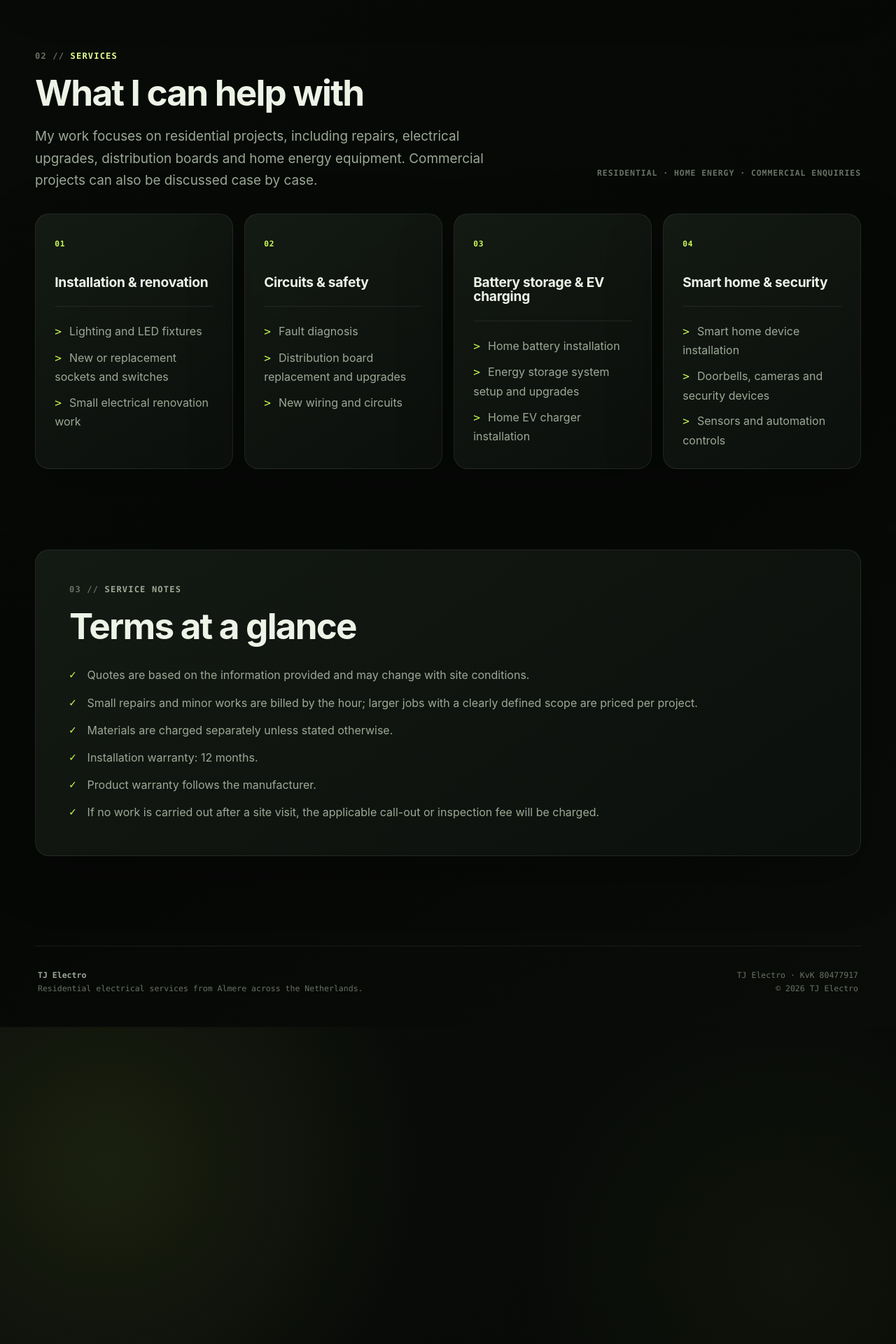
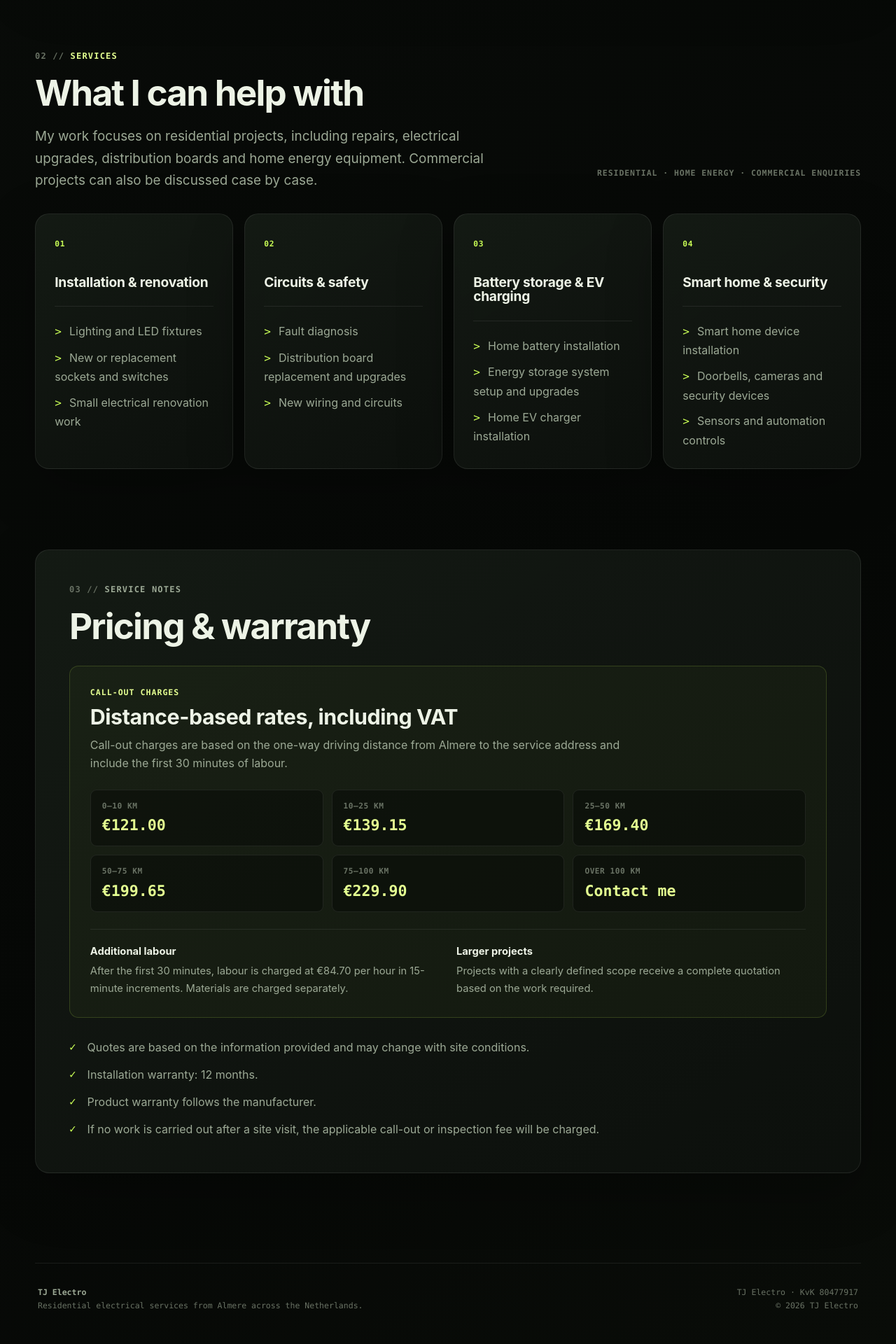
Before and after one commit to Studio-TJ/studio-tj-electrician-web, a Jekyll site: the page built from index.html, in a window 1280 px wide. Shown: the part 1012-2932 px from the top of the page at 70% size. Built offline with Jekyll 4.4.1, drawn with Linux system fonts in a browser that asks for light colours.

Commit message:
Add distance-based call-out pricing

```diff
--- a/_data/i18n/en.yml
+++ b/_data/i18n/en.yml
@@ -65,11 +65,30 @@ home:
           - "Sensors and automation controls"
   terms:
     eyebrow: "Service notes"
-    heading: "Terms at a glance"
+    heading: "Pricing & warranty"
+    pricing:
+      label: "Call-out charges"
+      heading: "Distance-based rates, including VAT"
+      intro: "Call-out charges are based on the one-way driving distance from Almere to the service address and include the first 30 minutes of labour."
+      bands:
+        - distance: "0–10 km"
+          price: "€121.00"
+        - distance: "10–25 km"
+          price: "€139.15"
+        - distance: "25–50 km"
+          price: "€169.40"
+        - distance: "50–75 km"
+          price: "€199.65"
+        - distance: "75–100 km"
+          price: "€229.90"
+        - distance: "Over 100 km"
+          price: "Contact me"
+      labour_label: "Additional labour"
+      labour_note: "After the first 30 minutes, labour is charged at €84.70 per hour in 15-minute increments. Materials are charged separately."
+      project_label: "Larger projects"
+      project_note: "Projects with a clearly defined scope receive a complete quotation based on the work required."
     items:
       - "Quotes are based on the information provided and may change with site conditions."
-      - "Small repairs and minor works are billed by the hour; larger jobs with a clearly defined scope are priced per project."
-      - "Materials are charged separately unless stated otherwise."
       - "Installation warranty: 12 months."
       - "Product warranty follows the manufacturer."
       - "If no work is carried out after a site visit, the applicable call-out or inspection fee will be charged."
--- a/_data/i18n/zh.yml
+++ b/_data/i18n/zh.yml
@@ -65,11 +65,30 @@ home:
           - "传感器与自动化控制"
   terms:
     eyebrow: "施工前先说明"
-    heading: "报价和保修"
+    heading: "收费和保修"
+    pricing:
+      label: "上门服务收费"
+      heading: "按距离分档，价格均含 BTW"
+      intro: "以下上门服务费按从 Almere 到服务地址的单程行车距离计算，并包含前 30 分钟工时。"
+      bands:
+        - distance: "0–10 km"
+          price: "€121.00"
+        - distance: "10–25 km"
+          price: "€139.15"
+        - distance: "25–50 km"
+          price: "€169.40"
+        - distance: "50–75 km"
+          price: "€199.65"
+        - distance: "75–100 km"
+          price: "€229.90"
+        - distance: "100 km 以上"
+          price: "具体沟通"
+      labour_label: "后续工时"
+      labour_note: "超过前 30 分钟后，按 €84.70/小时计费，每 15 分钟为一个计费单位；材料费另计。"
+      project_label: "较大项目"
+      project_note: "工程范围明确的项目会根据实际施工内容提供完整报价。"
     items:
       - "报价会根据你提供的资料预估；如果现场情况与描述有出入，费用可能相应调整。"
-      - "零散维修和小型施工按工时计费；工程范围明确的较大项目按项目统一报价。"
-      - "除非报价中另有说明，材料费另计。"
       - "施工部分提供 12 个月保修。"
       - "设备和产品的保修以厂家规定为准。"
       - "如果上门后没有进行施工，将收取相应的上门费或检查费。"
--- a/_includes/pages/home.html
+++ b/_includes/pages/home.html
@@ -66,6 +66,29 @@
   <article class="panel content-card">
     <p class="eyebrow"><span aria-hidden="true">03 //</span> {{ home.terms.eyebrow }}</p>
     <h2 id="terms-title">{{ home.terms.heading }}</h2>
+
+    <div class="pricing-summary">
+      <div class="pricing-summary-copy">
+        <p class="pricing-label">{{ home.terms.pricing.label }}</p>
+        <h3>{{ home.terms.pricing.heading }}</h3>
+        <p>{{ home.terms.pricing.intro }}</p>
+      </div>
+
+      <dl class="pricing-bands">
+        {% for band in home.terms.pricing.bands %}
+          <div>
+            <dt>{{ band.distance }}</dt>
+            <dd>{{ band.price }}</dd>
+          </div>
+        {% endfor %}
+      </dl>
+
+      <div class="pricing-notes">
+        <p><strong>{{ home.terms.pricing.labour_label }}</strong>{{ home.terms.pricing.labour_note }}</p>
+        <p><strong>{{ home.terms.pricing.project_label }}</strong>{{ home.terms.pricing.project_note }}</p>
+      </div>
+    </div>
+
     <ul class="check-list">
       {% for item in home.terms.items %}
         <li>{{ item }}</li>
--- a/assets/css/style.scss
+++ b/assets/css/style.scss
@@ -483,6 +483,83 @@ html[lang="zh"] .hero h1 {
 
 .content-card p:not(.large-copy) {
   color: var(--muted);
+}
+
+.pricing-summary {
+  margin-top: 1.8rem;
+  padding: clamp(1.2rem, 3vw, 1.8rem);
+  border: 1px solid var(--line);
+  border-radius: var(--radius-small);
+  background: rgba(202, 255, 86, 0.035);
+}
+
+.pricing-summary-copy {
+  max-width: 760px;
+}
+
+.pricing-summary-copy h3 {
+  margin-bottom: 0.65rem;
+  font-size: clamp(1.35rem, 2.5vw, 1.9rem);
+}
+
+.pricing-summary-copy > p:last-child {
+  margin-bottom: 0;
+}
+
+.pricing-label {
+  margin-bottom: 0.65rem;
+  color: var(--accent-bright) !important;
+  font: 700 0.72rem/1.4 var(--mono);
+  letter-spacing: 0.09em;
+  text-transform: uppercase;
+}
+
+.pricing-bands {
+  display: grid;
+  grid-template-columns: repeat(3, minmax(0, 1fr));
+  gap: 0.75rem;
+  margin: 1.5rem 0;
+}
+
+.pricing-bands > div {
+  padding: 1rem;
+  border: 1px solid var(--line-soft);
+  border-radius: 9px;
+  background: rgba(5, 8, 5, 0.46);
+}
+
+.pricing-bands dt {
+  margin-bottom: 0.45rem;
+  color: var(--faint);
+  font: 650 0.7rem/1.3 var(--mono);
+  letter-spacing: 0.045em;
+  text-transform: uppercase;
+}
+
+.pricing-bands dd {
+  margin: 0;
+  color: var(--accent-bright);
+  font: 800 clamp(1.05rem, 2vw, 1.35rem)/1.2 var(--mono);
+}
+
+.pricing-notes {
+  display: grid;
+  grid-template-columns: repeat(2, minmax(0, 1fr));
+  gap: 0.75rem 1.5rem;
+  padding-top: 1.2rem;
+  border-top: 1px solid var(--line-soft);
+}
+
+.pricing-notes p {
+  margin: 0;
+  color: var(--muted);
+  font-size: 0.92rem;
+}
+
+.pricing-notes strong {
+  display: block;
+  margin-bottom: 0.25rem;
+  color: var(--text);
 }
 
 .service-number {
@@ -976,6 +1053,11 @@ a.contact-card:focus-visible,
     grid-template-columns: 1fr;
   }
 
+  .pricing-bands,
+  .pricing-notes {
+    grid-template-columns: 1fr;
+  }
+
   .site-shell {
     width: min(100% - 24px, 1180px);
     margin-top: 12px;
```
